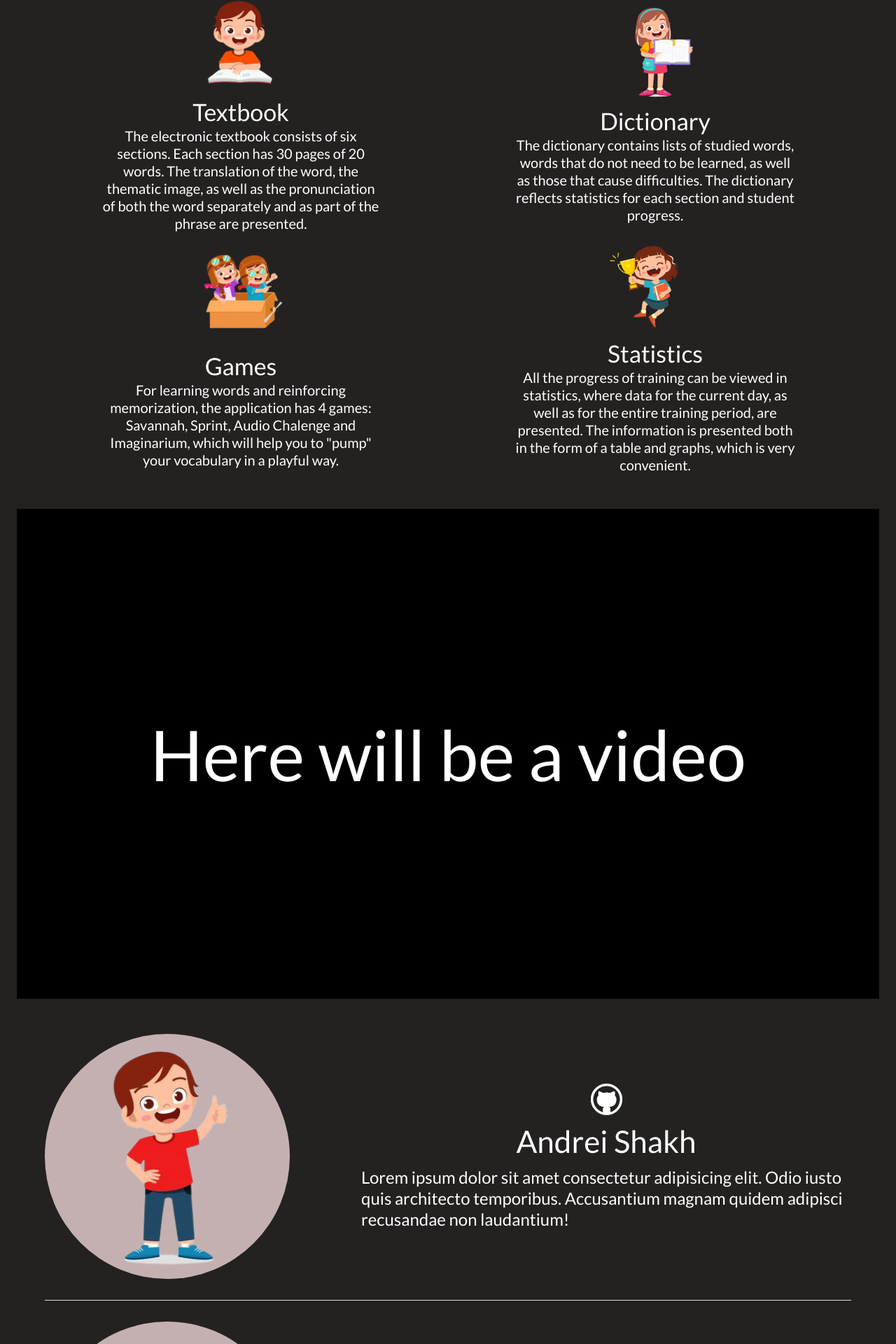
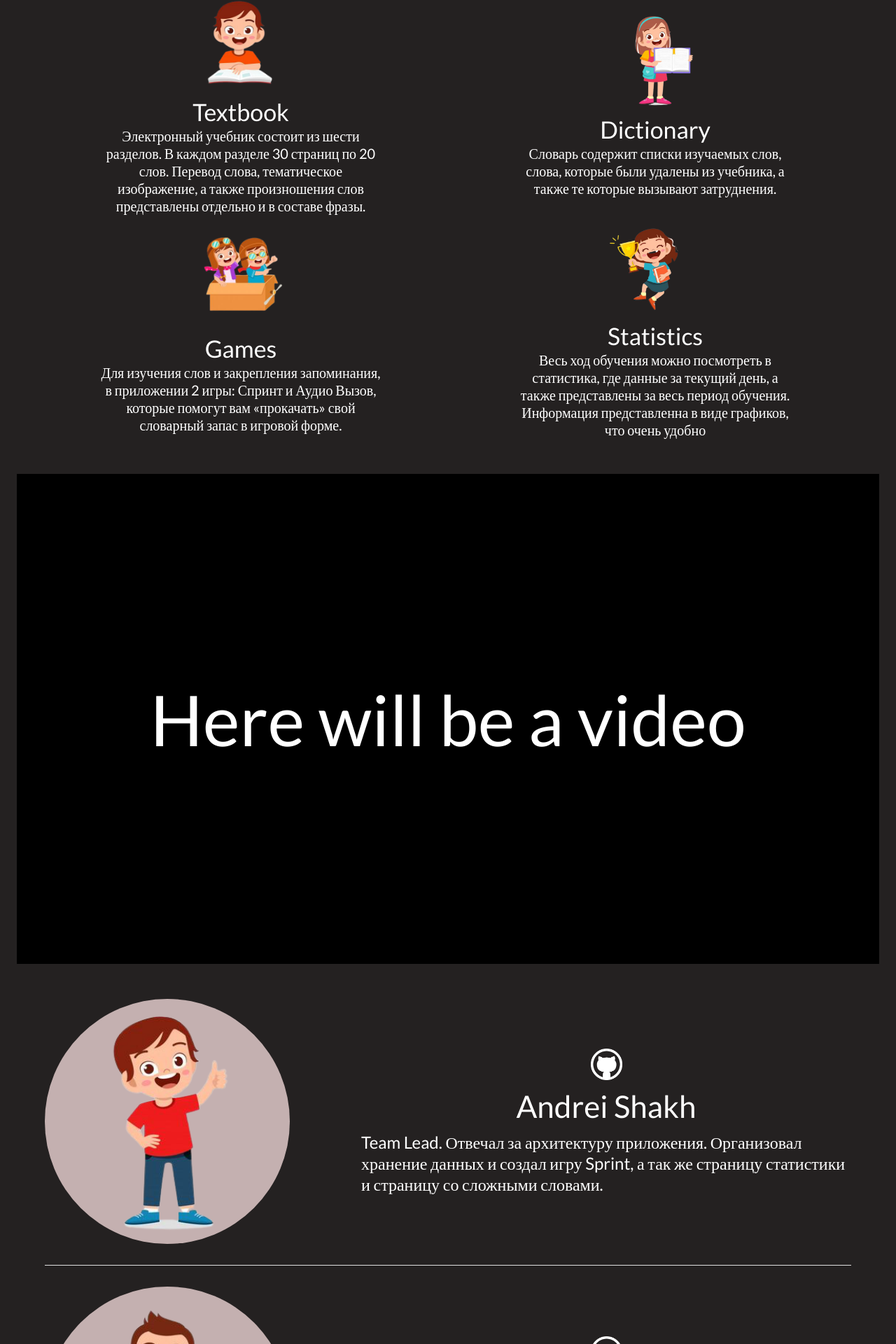
Before and after one commit to strawberrystr1/rs-lang, a React (Create React App) app: page / in a window 1280 px wide. Shown: the part 647-2567 px from the top of the page at 70% size. Built offline with nearby package versions, Linux system fonts and the light colour scheme.

Commit message:
refactor: trasnlate to russian

```diff
--- a/src/components/AudioChallenge/game-page.tsx
+++ b/src/components/AudioChallenge/game-page.tsx
@@ -32,7 +32,6 @@ export default function GamePage() {
   const wordGroup = +(params.group as string);
   const wordPage = params.page;
   const { user } = useSelector((state: RootState) => state);
-  // const dispatch = useDispatch();
   if (!user.name) {
     const apiUrl = `https://react-rslang-str.herokuapp.com/words?group=${wordGroup}&page=${wordPage}`;
     useEffect(() => {
@@ -59,12 +58,10 @@ export default function GamePage() {
           }
           console.log(filtered);
           while (filtered.length <= 20) {
-            // const copy = [...filtered];
             if ((+(wordPage as string) - pageReducer) < 0) break;
             // eslint-disable-next-line
             filtered = filtered.concat(result[0].paginatedResults.filter((item) => !item.userWord?.optional.learned && item.page === (+(wordPage as string) - pageReducer)));
             console.log('newArr: ', filtered);
-            // filtered = [...copy, ...newArr].slice(0, 20);
             pageReducer += 1;
           }
           console.log(filtered);
--- a/src/components/Header/SideMenu.tsx
+++ b/src/components/Header/SideMenu.tsx
@@ -14,27 +14,27 @@ import { StyledListItem } from '../StyledMUIItems';
 export default function SideMenu() {
   const navigationLinks = [
     {
-      title: 'Textbook',
+      title: 'Словарь',
       iconName: 'LocalLibrary',
       url: 'textbook',
     },
     {
-      title: 'Difficult words',
+      title: 'Сложные слова',
       iconName: 'ErrorOutline',
       url: 'dictionary/difficult',
     },
     {
-      title: 'Learned words',
+      title: 'Выученные слова',
       iconName: 'MenuBook',
       url: 'dictionary/learned',
     },
     {
-      title: 'Deleted words',
+      title: 'Удалённые слова',
       iconName: 'DeleteForeverIcon',
       url: 'dictionary/deleted',
     },
     {
-      title: 'Statistic',
+      title: 'Статистика',
       iconName: 'StackedLineChartIcon',
       url: 'statistic',
     }];
--- a/src/components/Main/AdvantagesBlock.tsx
+++ b/src/components/Main/AdvantagesBlock.tsx
@@ -5,36 +5,34 @@ import AdvantagesGridItem from './AdvantagesGridItem';
 export default function AdvantagesBlock() {
   const gridContent = [
     {
-      text: `The electronic textbook consists of six sections.
-      Each section has 30 pages of 20 words.
-      The translation of the word, the thematic image,
-      as well as the pronunciation of both the word
-      separately and as part of the phrase are presented.`,
+      text: `Электронный учебник состоит из шести разделов.
+      В каждом разделе 30 страниц по 20 слов.
+      Перевод слова, тематическое изображение,
+      а также произношения слов
+      представлены отдельно и в составе фразы.`,
       image: 'book',
       heading: 'Textbook',
     },
     {
-      text: `The dictionary contains lists of studied words,
-      words that do not need to be learned, as well as those
-      that cause difficulties. The dictionary reflects
-      statistics for each section and student progress.`,
+      text: `Словарь содержит списки изучаемых слов,
+      слова, которые были удалены из учебника, а также те
+      которые вызывают затруднения. `,
       image: 'dictionary',
       heading: 'Dictionary',
     },
     {
-      text: `For learning words and reinforcing memorization,
-      the application has 4 games: Savannah, Sprint, Audio
-      Chalenge and Imaginarium, which will help you to
-      "pump" your vocabulary in a playful way.`,
+      text: `Для изучения слов и закрепления запоминания,
+      в приложении 2 игры: Спринт и Аудио
+      Вызов, которые помогут вам
+      «прокачать» свой словарный запас в игровой форме.`,
       image: 'game',
       heading: 'Games',
     },
     {
-      text: `All the progress of training can be viewed in
-      statistics, where data for the current day, as well as
-      for the entire training period, are presented.
-      The information is presented both in the form of a table
-      and graphs, which is very convenient.`,
+      text: `Весь ход обучения можно посмотреть в
+      статистика, где данные за текущий день, а также
+      представлены за весь период обучения.
+      Информация представленна в виде графиков, что очень удобно`,
       image: 'stat',
       heading: 'Statistics',
     },
--- a/src/components/Main/IntroBlock.tsx
+++ b/src/components/Main/IntroBlock.tsx
@@ -15,7 +15,7 @@ export default function IntroBlock() {
     >
       <Box>
         <h1 className="main__heading">RS Lang</h1>
-        <p className="main__desc">Learning English has never been so easy</p>
+        <p className="main__desc">Учить английский еще не было так просто</p>
         <Link to="/textbook" style={{ textDecoration: 'none' }}>
           <Button
             variant="contained"
@@ -25,7 +25,7 @@ export default function IntroBlock() {
               marginTop: '50px',
             }}
           >
-            Let&apos;s start
+            Давайте начнём
           </Button>
         </Link>
       </Box>
--- a/src/components/Main/TeamBlock.tsx
+++ b/src/components/Main/TeamBlock.tsx
@@ -29,9 +29,8 @@ export default function TeamBlock(): ReactElement {
           </a>
           <h6>Andrei Shakh</h6>
           <p>
-            Lorem ipsum dolor sit amet consectetur adipisicing elit.
-            Odio iusto quis architecto temporibus. Accusantium
-            magnam quidem adipisci recusandae non laudantium!
+            Team Lead. Отвечал за архитектуру приложения. Организовал хранение данных и создал игру
+            Sprint, а так же страницу статистики и страницу со сложными словами.
           </p>
         </div>
       </StyledBox>
@@ -55,9 +54,8 @@ export default function TeamBlock(): ReactElement {
           </a>
           <h6>Dzmitry Gilew</h6>
           <p>
-            Lorem ipsum dolor sit amet consectetur adipisicing elit.
-            Odio iusto quis architecto temporibus.
-            Accusantium magnam quidem adipisci recusandae non laudantium!
+            Разработчик. Отвечал за основной дизайн. Создатель учебника и игры Audio Challenge,
+            а так же страниц с удалёнными и изученными словами.
           </p>
         </div>
       </StyledBox>
```
Also changed, not shown: src/components/GamesFromMenu/GameDifficulty.tsx (deleted, +0 -63 lines).
